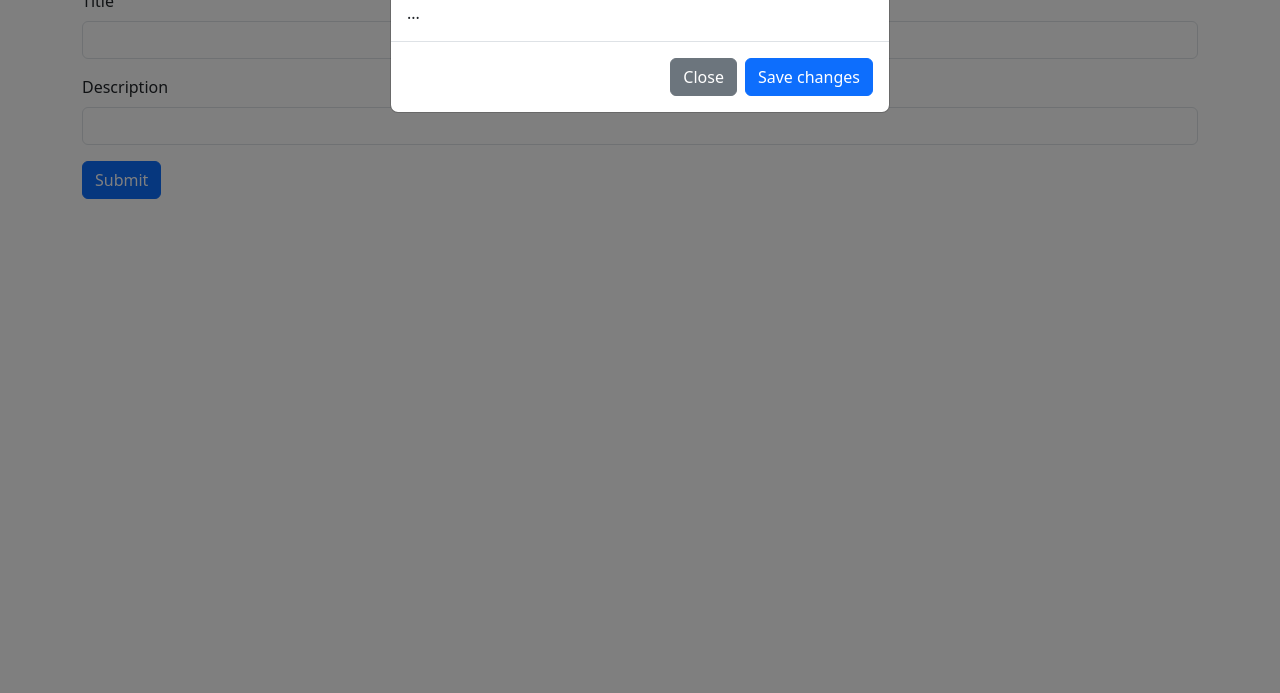
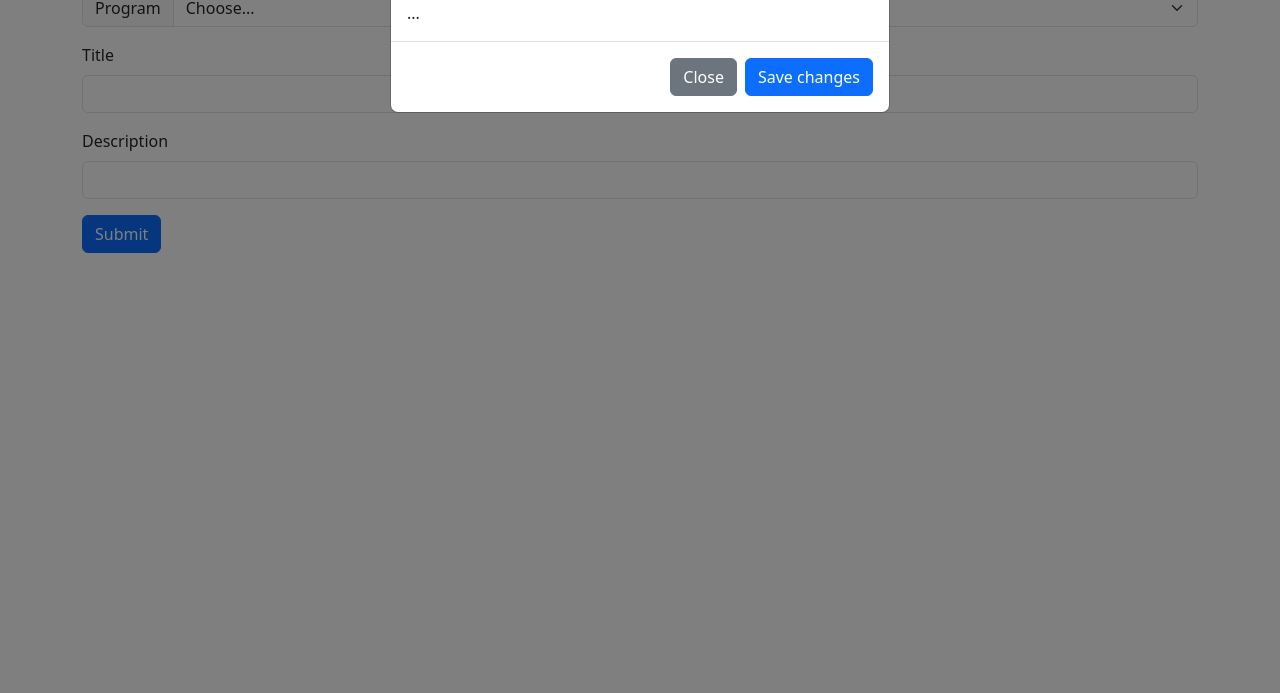
Before and after one commit to dy0917/2025class2miniproject1demo, a website: page public/index.html in a window 1280 px wide. Shown: the part 107-800 px from the top of the page. Drawn offline with nearby package versions, Linux system fonts and the light colour scheme; no server answers.

Commit message:
update layout

```diff
--- a/public/index.html
+++ b/public/index.html
@@ -40,6 +40,17 @@
       <img src="./assets/logo.png" width="40px" />
       <h1>My todo list:</h1>
       <form onsubmit="todoSubmit(event)">
+        <div class="input-group mb-3">
+          <label class="input-group-text" for="inputGroupSelect02"
+            >Program</label
+          >
+          <select class="form-select" id="inputGroupSelect02">
+            <option selected>Choose...</option>
+            <option value="Chest">Chest</option>
+            <option value="Arm">Arm</option>
+            <option value="Leg">Leg</option>
+          </select>
+        </div>
         <div class="mb-3">
           <label for="todoTitle" class="form-label">Title</label>
           <input type="text" class="form-control" id="todoTitle" />
@@ -188,8 +199,15 @@
         return todoList;
       }
 
+      async function getInitSetsData() {
+        const response = await fetch("/api/sets");
+        const sets = await response.json();
+        return sets;
+      }
+
       async function displayInitTodos() {
         const initTodos = await getInitData();
+        const sets = await getInitSetsData();
         todos = initTodos;
         renderTodos();
       }
```
